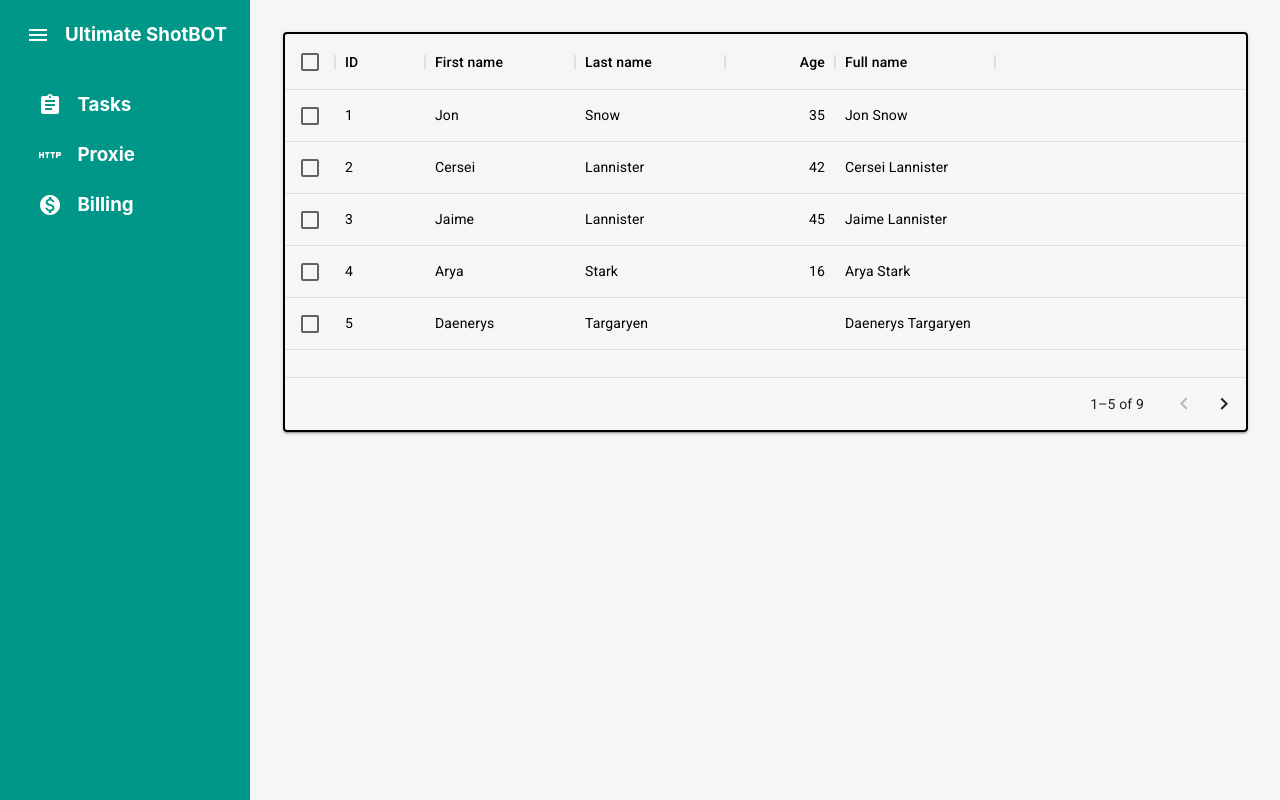
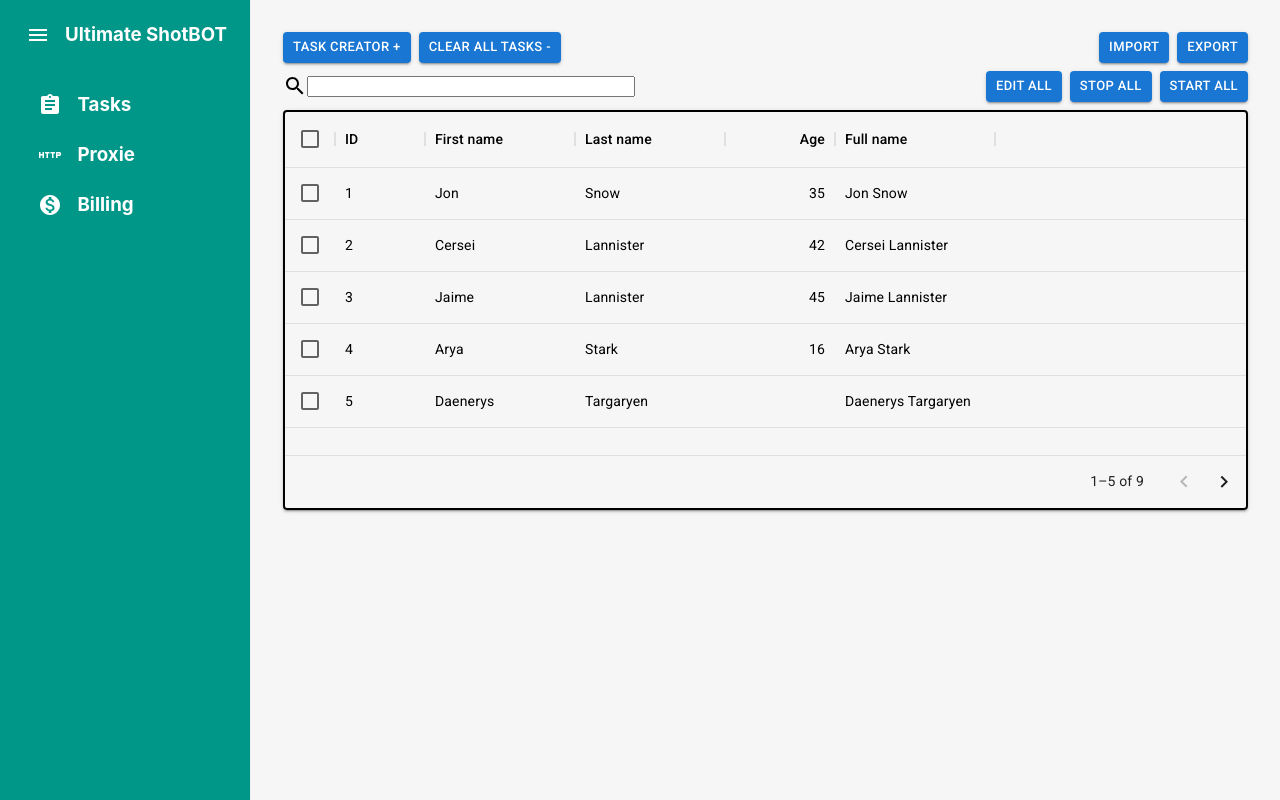
Before and after one commit to Aingkaran/CheckoutBot, a React (Vite) app in the folder CheckoutBot/: page / in a window 1280 px wide. Built offline with nearby package versions, Linux system fonts and the light colour scheme.

Commit message:
format input and buttons

```diff
--- a/CheckoutBot/src/scenes/proxies/index.jsx
+++ b/CheckoutBot/src/scenes/proxies/index.jsx
@@ -2,7 +2,7 @@ import "./style.css"
 const Proxies = () => {
 
     return (
-        <div class="test"> Proxies</div >
+        <div > Proxies</div >
     )
 
 }
--- a/CheckoutBot/src/scenes/tasks/index.jsx
+++ b/CheckoutBot/src/scenes/tasks/index.jsx
@@ -1,8 +1,9 @@
 import * as React from 'react';
 import { DataGrid } from '@mui/x-data-grid';
-import { Box, IconButton, Typography, useTheme } from '@mui/material'
-
-
+import { Box, IconButton, Typography, useTheme, Button, TextField } from '@mui/material'
+import "./style.css"
+import SearchIcon from '@mui/icons-material/Search';
+import Search from '@mui/icons-material/Search';
 
 const Tasks = () => {
     const columns = [
@@ -51,6 +52,32 @@ const Tasks = () => {
 
 
     return (
+        <div class="task-container">
+            <div class="topRow">
+                <div class="topRow-leftSide">
+                    <Button size="small" variant="contained">Task Creator +</Button>
+                    <Button size="small" variant="contained">Clear All Tasks -</Button>
+                </div>
+                <div class="topRow-rightSide">
+                    <Button size="small" variant="contained">Import</Button>
+                    <Button size="small" variant="contained">Export</Button>
+                </div>
+            </div>
+            <div class="middleRow">
+                <div class="middleRow-leftSide">
+                    <div style={{ display: "flex", alignItems: "center" }}>
+                        <Search style={{ color: "black" }} />
+                        <input style={{ width: "25vw" }} />
+                    </div>
+
+                </div>
+                <div class="middleRow-rightSide">
+                    <Button size="small" variant="contained" >Edit All</Button>
+                    <Button size="small" variant="contained">Stop All</Button>
+                    <Button size="small" variant="contained">Start All</Button>
+                </div>
+            </div>
+
             <Box sx={{ height: 400, width: '100%' }}>
                 <DataGrid
                     rows={rows}
@@ -71,6 +98,10 @@ const Tasks = () => {
                     }}
                 />
             </Box>
+
+
+        </div >
+
     )
 
 }
--- /dev/null
+++ b/CheckoutBot/src/scenes/tasks/style.css
@@ -0,0 +1,40 @@
+.task-container {
+    display: flex;
+    flex-direction: column;
+    gap: 0.5rem;
+
+}
+
+.topRow {
+    display: flex;
+    justify-content: space-between;
+    flex-wrap: wrap;
+}
+
+.topRow-leftSide {
+    display: flex;
+    gap: 0.5rem
+}
+
+.topRow-rightSide {
+    display: flex;
+    gap: 0.5rem
+}
+
+.middleRow {
+    display: flex;
+    justify-content: space-between;
+    flex-wrap: wrap;
+}
+
+.middleRow-leftSide {
+    display: flex;
+    gap: 0.5rem;
+    border-color: #f6f6f6;
+    background-color: #f6f6f6;
+}
+
+.middleRow-rightSide {
+    display: flex;
+    gap: 0.5rem
+}
```
Lines whose indentation alone changed are shown as unchanged.
